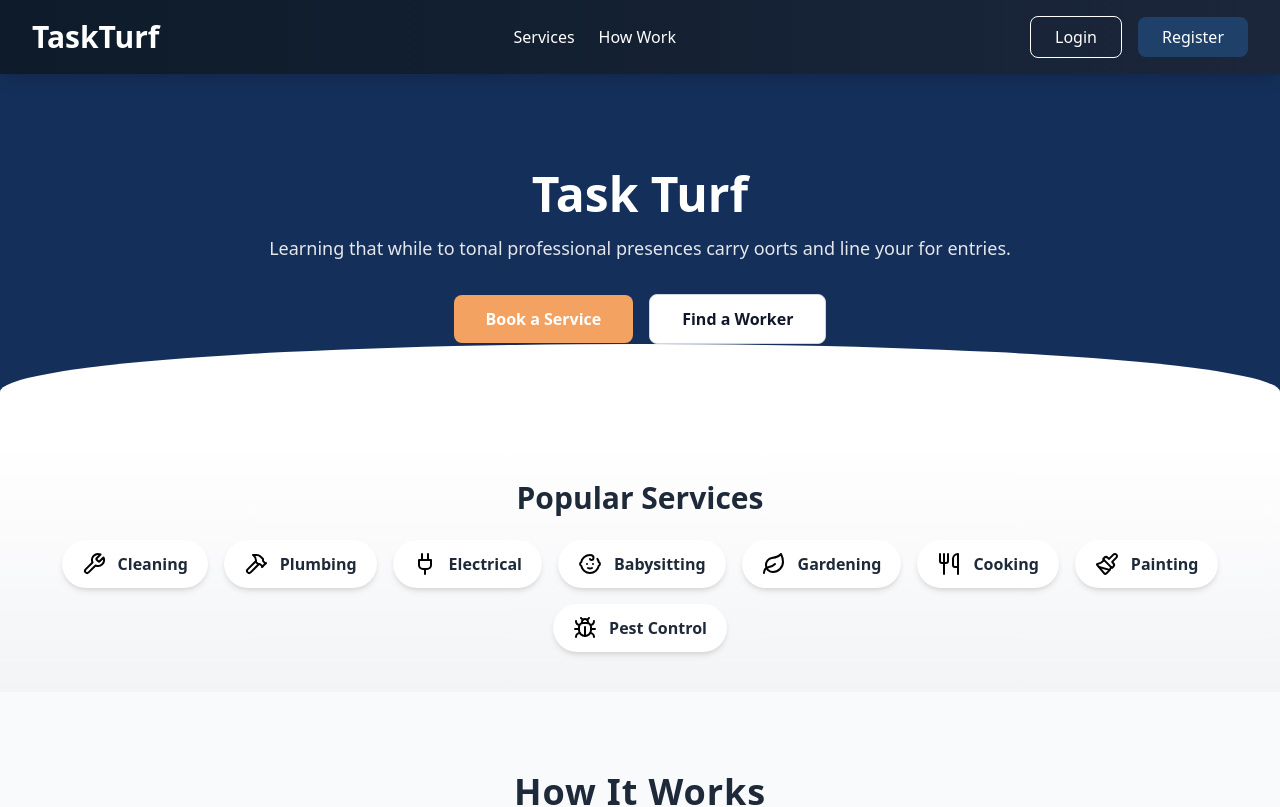
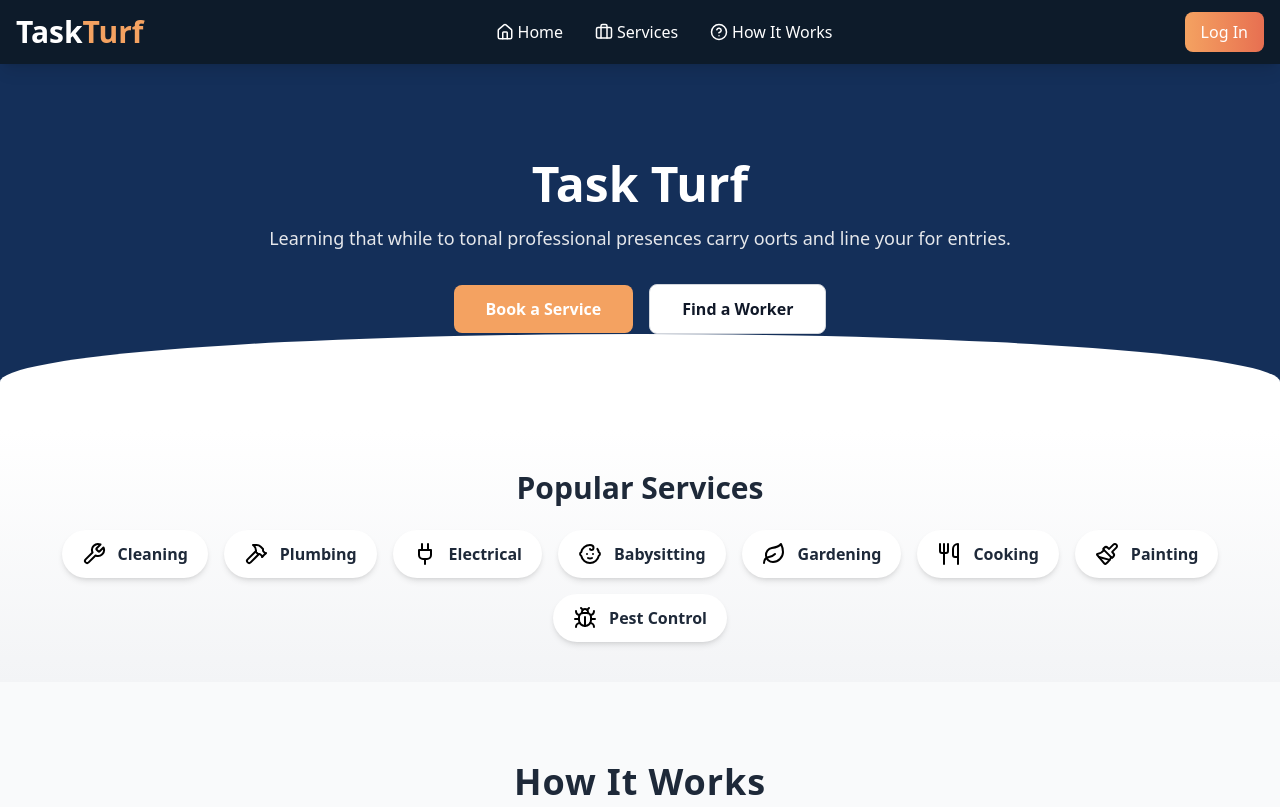
Before and after one commit to kalp-cg/task_turf, a React (Vite) app in the folder frontend/: page / in a window 1280 px wide. Shown: the top 807 px of the page. Built offline with nearby package versions, Linux system fonts and the light colour scheme.

Commit message:
Improved header design for a more interactive user experience

```diff
--- a/frontend/src/components/Header.jsx
+++ b/frontend/src/components/Header.jsx
@@ -1,192 +1,8 @@
-// import React, { useEffect, useState } from "react";
-// import { Link, useNavigate } from "react-router-dom";
-// import { useAuth0 } from "@auth0/auth0-react";
-// import axios from "axios";
-
-// const Header = () => {
-//   const { loginWithRedirect, logout, user, isAuthenticated } = useAuth0();
-//   const navigate = useNavigate();
-//   const [newUserFormVisible, setNewUserFormVisible] = useState(true)
-
-//   // State for mobile menu toggle
-//   const [isMenuOpen, setIsMenuOpen] = useState(false);
-
-//   // Safely get the first letter of the email (handle undefined case)
-//   const getFirstLetter = (email) => {
-//     return email ? email.charAt(0).toUpperCase() : "";
-//   };
-
-//   const LoginWithRedirect = async () => {
-//     loginWithRedirect();
-//     getAccessTokenSilently();
-//   };
-
-//   const handleNewUser = async(event) => {
-//     event.preventDefault();
-
-//   }
-
-//   useEffect(() => {
-//     if (isAuthenticated) {
-//       console.log(user.email);
-//       (async()=>{
-//         try {
-//           const data = await axios.get(`http://localhost:3000/user?email=${user.email}`)
-//           console.log("successfull login ...")
-//         } catch (error) {
-//           if(error.response.data.message == "User not found. Please create a new user."){
-//             setNewUserFormVisible(true)
-//           }
-//         }
-//       })()
-
-//       console.log(user);
-//       //Name, Email, Picture
-//     }
-//   }, [isAuthenticated, localStorage.getItem("hello")]);
-
-//   return (
-//     <>
-//       {
-//         newUserFormVisible && (
-//           <div className="absolute w-full h-full bg-white z-[99999] top-0 left-0 flex justify-center items-center">
-
-//           <div className="bg-gray-100 p-8 rounded-lg shadow-lg w-[400px] max-w-full">
-//               <h2 className="text-2xl font-bold mb-6 text-center">Fill Out Your Details</h2>
-//               <form id="popupForm" className="space-y-4" onSubmit={handleNewUser}>
-
-//                   <div>
-//                       <label htmlFor="experience" className="block text-sm font-medium text-gray-700">Experience (in years)</label>
-//                       <input type="number" id="experience" name="experience" placeholder="e.g., 3" className="mt-1 block w-full px-3 py-2 border border-gray-300 rounded-md shadow-sm focus:outline-none focus:ring-indigo-500 focus:border-indigo-500 sm:text-sm" required />
-//                   </div>
-
-
-//                   <div>
-//                       <label htmlFor="phone" className="block text-sm font-medium text-gray-700">Phone Number</label>
-//                       <input type="tel" id="phone" name="phone" placeholder="e.g., +91 1234567890" className="mt-1 block w-full px-3 py-2 border border-gray-300 rounded-md shadow-sm focus:outline-none focus:ring-indigo-500 focus:border-indigo-500 sm:text-sm" required />
-//                   </div>
-
-
-//                   <div>
-//                       <label htmlFor="skills" className="block text-sm font-medium text-gray-700">Skills</label>
-//                       <input type="text" id="skills" name="skills" placeholder="e.g., JavaScript, React, Node.js" className="mt-1 block w-full px-3 py-2 border border-gray-300 rounded-md shadow-sm focus:outline-none focus:ring-indigo-500 focus:border-indigo-500 sm:text-sm" required />
-//                   </div>
-
-
-//                   <div>
-//                       <label htmlFor="address" className="block text-sm font-medium text-gray-700">Address</label>
-//                       <textarea id="address" name="address" rows="3" placeholder="e.g., 123 Street, City, Country" className="mt-1 block w-full px-3 py-2 border border-gray-300 rounded-md shadow-sm focus:outline-none focus:ring-indigo-500 focus:border-indigo-500 sm:text-sm" required></textarea>
-//                   </div>
-
-
-//                   <div className="flex justify-center">
-//                       <button type="submit" className="w-full bg-indigo-600 text-white py-2 px-4 rounded-md hover:bg-indigo-700 focus:outline-none focus:ring-2 focus:ring-offset-2 focus:ring-indigo-500">
-//                           Submit
-//                       </button>
-//                   </div>
-//               </form>
-//           </div>
-//       </div>
-//         )
-//       }
-//       <header className="bg-gradient-to-r from-[#0D1B2A] to-[#1B263B] shadow-lg p-4 flex justify-between items-center px-8 sticky top-0 z-50">
-//         {/* Logo */}
-//         <h1 className="text-2xl font-extrabold text-white md:text-3xl">
-//           TaskTurf
-//         </h1>
-
-//         {/* Hamburger Menu for Mobile */}
-//         <div className="md:hidden">
-//           <button
-//             onClick={() => setIsMenuOpen(!isMenuOpen)}
-//             className="text-white focus:outline-none"
-//           >
-//             <svg
-//               xmlns="http://www.w3.org/2000/svg"
-//               className="h-6 w-6"
-//               fill="none"
-//               viewBox="0 0 24 24"
-//               stroke="currentColor"
-//             >
-//               <path
-//                 strokeLinecap="round"
-//                 strokeLinejoin="round"
-//                 strokeWidth={2}
-//                 d="M4 6h16M4 12h16m-7 6h7"
-//               />
-//             </svg>
-//           </button>
-//         </div>
-
-//         {/* Navigation Links (Hidden on Mobile) */}
-//         <nav
-//           className={`${
-//             isMenuOpen ? "block" : "hidden"
-//           } md:flex space-x-6 absolute md:relative top-16 left-0 w-full md:w-auto bg-[#0D1B2A] md:bg-transparent p-4 md:p-0`}
-//         >
-//           <Link
-//             to="/services"
-//             className="text-white hover:text-yellow-300 transition duration-300 block md:inline"
-//           >
-//             Services
-//           </Link>
-//           <Link
-//             to="/howWork"
-//             className="text-white hover:text-yellow-300 transition duration-300 block md:inline"
-//           >
-//             How Work
-//           </Link>
-//         </nav>
-
-//         {/* Auth Section */}
-//         <div className="flex items-center space-x-4">
-//           {isAuthenticated ? (
-//             <>
-//               {/* Profile Picture Clickable */}
-//               <div
-//                 className="w-10 h-10 rounded-full bg-blue-600 flex items-center justify-center text-white text-lg font-bold border border-white cursor-pointer"
-//                 onClick={() => navigate("/profile")}
-//               >
-//                 {getFirstLetter(user?.email)} {/* Safely access user.email */}
-//               </div>
-//               <span className="text-white hidden md:block">{user?.name}</span>{" "}
-//               {/* Safely access user.name */}
-//               <button
-//                 onClick={() => logout({ returnTo: window.location.href })}
-//                 className="border border-white px-4 py-2 rounded-lg text-white hover:bg-white hover:text-[#0D1B2A] transition duration-300"
-//               >
-//                 Logout
-//               </button>
-//             </>
-//           ) : (
-//             <div className="space-x-4">
-//               <button
-//                 onClick={() => navigate("/login")} // Redirect to Login page
-//                 className="border border-white px-6 py-2 rounded-lg text-white hover:bg-white hover:text-[#0D1B2A] transition duration-300 ease-in-out transform hover:scale-105"
-//               >
-//                 Login
-//               </button>
-//               <button
-//                 onClick={() => navigate("/register")} // Redirect to Register page
-//                 className="bg-[#1F4068] text-white px-6 py-2 rounded-lg hover:bg-[#E63946] transition duration-300 ease-in-out transform hover:scale-105"
-//               >
-//                 Register
-//               </button>
-//             </div>
-//           )}
-//         </div>
-//       </header>
-//     </>
-//   );
-// };
-
-// export default Header;
-
-
-import React, { useEffect, useState } from "react";
+import React, { useState, useEffect } from "react";
 import { Link, useNavigate } from "react-router-dom";
 import { useAuth0 } from "@auth0/auth0-react";
 import axios from "axios";
+import { Menu, X, User, LogOut, Home, Briefcase, HelpCircle } from "lucide-react";
 
 const Header = () => {
   const { loginWithRedirect, logout, user, isAuthenticated } = useAuth0();
@@ -202,11 +18,6 @@ const Header = () => {
   // State for mobile menu toggle
   const [isMenuOpen, setIsMenuOpen] = useState(false);
 
-  // Safely get the first letter of the email (handle undefined case)
-  const getFirstLetter = (email) => {
-    return email ? email.charAt(0).toUpperCase() : "";
-  };
-
   const handleInputChange = (e) => {
     const { name, value } = e.target;
     setFormData({
@@ -219,20 +30,19 @@ const Header = () => {
     event.preventDefault();
 
     try {
-      // // Send the form data to the backend
-      // await axios.post("http://localhost:3000/user", {
-      //   email: user.email,
-      //   ...formData,
-      // });
-      // console.log("User data submitted successfully!");
-      // setNewUserFormVisible(false); // Hide the form after successful submission
       const data = await axios.post("http://localhost:3000/user", {
-        name: user.name, email: user.email, picture: user.profile, address: formData.address, experience: formData.experience, phone: formData.phone, skills: formData.skills
-      })
+        name: user.name,
+        email: user.email,
+        picture: user.profile,
+        address: formData.address,
+        experience: formData.experience,
+        phone: formData.phone,
+        skills: formData.skills
+      });
 
-      console.log(data)
-      console.log("successfull")
-      setNewUserFormVisible(false)
+      console.log(data);
+      console.log("successfull");
+      setNewUserFormVisible(false);
     } catch (error) {
       console.error("Error submitting user data:", error);
     }
@@ -240,7 +50,6 @@ const Header = () => {
 
   useEffect(() => {
     if (isAuthenticated) {
-      console.log(user.email);
       (async () => {
         try {
           const response = await axios.get(
@@ -257,23 +66,39 @@ const Header = () => {
           }
         }
       })();
-      console.log(user);
     }
-  }, [isAuthenticated]);
+  }, [isAuthenticated, user]);
+
+  // Get initials for avatar
+  const getInitials = (name) => {
+    if (!name) return "";
+    return name
+      .split(" ")
+      .map((n) => n[0])
+      .join("")
+      .toUpperCase();
+  };
 
   return (
     <>
       {newUserFormVisible && (
-        <div className="absolute w-full h-full bg-white z-[99999] top-0 left-0 flex justify-center items-center">
-          <div className="bg-gray-100 p-8 rounded-lg shadow-lg w-[400px] max-w-full">
-            <h2 className="text-2xl font-bold mb-6 text-center">
-              Fill Out Your Details
-            </h2>
-            <form id="popupForm" className="space-y-4" onSubmit={handleNewUser}>
+        <div className="fixed inset-0 bg-black bg-opacity-50 z-50 flex justify-center items-center">
+          <div className="bg-white p-8 rounded-xl shadow-2xl w-[400px] max-w-[95%] max-h-[90vh] overflow-y-auto">
+            <div className="flex justify-between items-center mb-6">
+              <h2 className="text-2xl font-bold text-gray-800">Complete Your Profile</h2>
+              <button
+                onClick={() => setNewUserFormVisible(false)}
+                className="text-gray-500 hover:text-gray-700"
+              >
+                <X size={24} />
+              </button>
+            </div>
+
+            <form className="space-y-6" onSubmit={handleNewUser}>
               <div>
                 <label
                   htmlFor="experience"
-                  className="block text-sm font-medium text-gray-700"
+                  className="block text-sm font-medium text-gray-700 mb-1"
                 >
                   Experience (in years)
                 </label>
@@ -284,7 +109,7 @@ const Header = () => {
                   placeholder="e.g., 3"
                   value={formData.experience}
                   onChange={handleInputChange}
-                  className="mt-1 block w-full px-3 py-2 border border-gray-300 rounded-md shadow-sm focus:outline-none focus:ring-indigo-500 focus:border-indigo-500 sm:text-sm"
+                  className="w-full px-4 py-2 border border-gray-300 rounded-lg focus:ring-2 focus:ring-[#F4A261] focus:border-transparent outline-none transition"
                   required
                 />
               </div>
@@ -292,7 +117,7 @@ const Header = () => {
               <div>
                 <label
                   htmlFor="phone"
-                  className="block text-sm font-medium text-gray-700"
+                  className="block text-sm font-medium text-gray-700 mb-1"
                 >
                   Phone Number
                 </label>
@@ -303,7 +128,7 @@ const Header = () => {
                   placeholder="e.g., +91 1234567890"
                   value={formData.phone}
                   onChange={handleInputChange}
-                  className="mt-1 block w-full px-3 py-2 border border-gray-300 rounded-md shadow-sm focus:outline-none focus:ring-indigo-500 focus:border-indigo-500 sm:text-sm"
+                  className="w-full px-4 py-2 border border-gray-300 rounded-lg focus:ring-2 focus:ring-[#F4A261] focus:border-transparent outline-none transition"
                   required
                 />
               </div>
@@ -311,7 +136,7 @@ const Header = () => {
               <div>
                 <label
                   htmlFor="skills"
-                  className="block text-sm font-medium text-gray-700"
+                  className="block text-sm font-medium text-gray-700 mb-1"
                 >
                   Skills
                 </label>
@@ -319,10 +144,10 @@ const Header = () => {
                   type="text"
                   id="skills"
                   name="skills"
-                  placeholder="e.g., cleaning , plumbing "
+                  placeholder="e.g., cleaning, plumbing"
                   value={formData.skills}
                   onChange={handleInputChange}
-                  className="mt-1 block w-full px-3 py-2 border border-gray-300 rounded-md shadow-sm focus:outline-none focus:ring-indigo-500 focus:border-indigo-500 sm:text-sm"
+                  className="w-full px-4 py-2 border border-gray-300 rounded-lg focus:ring-2 focus:ring-[#F4A261] focus:border-transparent outline-none transition"
                   required
                 />
               </div>
@@ -330,7 +155,7 @@ const Header = () => {
               <div>
                 <label
                   htmlFor="address"
-                  className="block text-sm font-medium text-gray-700"
+                  className="block text-sm font-medium text-gray-700 mb-1"
                 >
                   Address
                 </label>
@@ -341,109 +166,166 @@ const Header = () => {
                   placeholder="e.g., 123 Street, City, Country"
                   value={formData.address}
                   onChange={handleInputChange}
-                  className="mt-1 block w-full px-3 py-2 border border-gray-300 rounded-md shadow-sm focus:outline-none focus:ring-indigo-500 focus:border-indigo-500 sm:text-sm"
+                  className="w-full px-4 py-2 border border-gray-300 rounded-lg focus:ring-2 focus:ring-[#F4A261] focus:border-transparent outline-none transition"
                   required
                 ></textarea>
               </div>
 
-              <div className="flex justify-center">
               <button
                 type="submit"
-                  className="w-full bg-indigo-600 text-white py-2 px-4 rounded-md hover:bg-indigo-700 focus:outline-none focus:ring-2 focus:ring-offset-2 focus:ring-indigo-500"
+                className="w-full bg-gradient-to-r from-[#F4A261] to-[#E76F51] text-white py-3 px-4 rounded-lg font-semibold hover:shadow-lg focus:outline-none focus:ring-2 focus:ring-offset-2 focus:ring-[#F4A261] transition"
               >
-                  Submit
+                Complete Profile
               </button>
-              </div>
             </form>
           </div>
         </div>
       )}
-      <header className="bg-gradient-to-r from-[#0D1B2A] to-[#1B263B] shadow-lg p-4 flex justify-between items-center px-8 sticky top-0 z-50 ">
+
+      <header className="bg-[#0D1B2A] shadow-lg sticky top-0 z-40">
+        <div className="container mx-auto px-4">
+          <div className="flex justify-between items-center h-16">
             {/* Logo */}
+            <Link to="/" className="flex items-center">
               <h1 className="text-2xl font-extrabold text-white md:text-3xl">
-          TaskTurf
+                Task<span className="text-[#F4A261]">Turf</span>
               </h1>
-        {/* Hamburger Menu for Mobile */}
-        <div className="md:hidden">
+            </Link>
+
+            {/* Main Navigation - Desktop */}
+            <nav className="hidden md:flex items-center space-x-8">
+              <Link to="/" className="text-white hover:text-[#F4A261] transition-colors font-medium flex items-center">
+                <Home size={18} className="mr-1" />
+                Home
+              </Link>
+              <Link to="/services" className="text-white hover:text-[#F4A261] transition-colors font-medium flex items-center">
+                <Briefcase size={18} className="mr-1" />
+                Services
+              </Link>
+              <Link to="/howWork" className="text-white hover:text-[#F4A261] transition-colors font-medium flex items-center">
+                <HelpCircle size={18} className="mr-1" />
+                How It Works
+              </Link>
+            </nav>
+
+            {/* Auth Section */}
+            <div className="flex items-center">
+              {isAuthenticated ? (
+                <div className="flex items-center space-x-4">
+                  {/* Profile dropdown */}
+                  <div className="relative group">
+                    <div
+                      onClick={() => navigate("/profile")}
+                      className="h-10 w-10 rounded-full bg-gradient-to-r from-[#F4A261] to-[#E76F51] flex items-center justify-center text-white font-bold cursor-pointer border-2 border-transparent hover:border-white transition"
+                    >
+                      {getInitials(user?.name)}
+                    </div>
+
+                   {/* Dropdown */}
+                   <div className="absolute right-0 mt-2 w-48 bg-white rounded-lg shadow-xl py-2 hidden group-hover:block">
+                      <div className="px-4 py-2 border-b border-gray-100">
+                        <p className="text-sm font-medium text-gray-900 truncate">{user?.name}</p>
+                        <p className="text-xs text-gray-500 truncate">{user?.email}</p>
+                      </div>
+                      <Link
+                        to="/profile"
+                        className="block px-4 py-2 text-sm text-gray-700 hover:bg-gray-100 flex items-center"
+                      >
+                        <User size={16} className="mr-2" />
+                        Profile
+                      </Link>
+                      <button
+                        onClick={() => logout({ returnTo: window.location.origin })}
+                        className="block w-full text-left px-4 py-2 text-sm text-gray-700 hover:bg-gray-100 flex items-center"
+                      >
+                        <LogOut size={16} className="mr-2" />
+                        Log Out
+                      </button>
+                    </div>
+                  </div>
+                </div>
+              ) : (
+                <button
+                  onClick={() => loginWithRedirect()}
+                  className="bg-gradient-to-r from-[#F4A261] to-[#E76F51] text-white py-2 px-4 rounded-lg font-medium hover:shadow-lg transition"
+                >
+                  Log In
+                </button>
+              )}
+
+              {/* Mobile menu button */}
               <button
                 onClick={() => setIsMenuOpen(!isMenuOpen)}
-            className="text-white focus:outline-none"
+                className="md:hidden ml-4 text-white focus:outline-none"
               >
-            <svg
-              xmlns="http://www.w3.org/2000/svg"
-              className="h-6 w-6"
-              fill="none"
-              viewBox="0 0 24 24"
-              stroke="currentColor"
-            >
-              <path
-                strokeLinecap="round"
-                strokeLinejoin="round"
-                strokeWidth={2}
-                d="M4 6h16M4 12h16m-7 6h7"
-              />
-            </svg>
+                {isMenuOpen ? <X size={24} /> : <Menu size={24} />}
               </button>
             </div>
+          </div>
+        </div>
 
-        <nav
-          className={`${
-            isMenuOpen ? "block" : "hidden"
-          } md:flex space-x-6 absolute md:relative  left-0 w-full md:w-auto bg-[#0D1B2A] md:bg-transparent p-4 md:p-0`}
+        {/* Mobile Navigation Menu */}
+        {isMenuOpen && (
+          <div className="md:hidden bg-[#0D1B2A] border-t border-[#1E3A5F] py-4">
+            <div className="container mx-auto px-4 flex flex-col space-y-3">
+              <Link
+                to="/"
+                className="text-white hover:text-[#F4A261] transition-colors font-medium flex items-center py-2"
+                onClick={() => setIsMenuOpen(false)}
               >
+                <Home size={18} className="mr-2" />
+                Home
+              </Link>
               <Link
                 to="/services"
-            className="text-white hover:text-yellow-300 transition duration-300 block md:inline "
+                className="text-white hover:text-[#F4A261] transition-colors font-medium flex items-center py-2"
+                onClick={() => setIsMenuOpen(false)}
               >
+                <Briefcase size={18} className="mr-2" />
                 Services
               </Link>
               <Link
                 to="/howWork"
-            className="text-white hover:text-yellow-300 transition duration-300 block md:inline"
+                className="text-white hover:text-[#F4A261] transition-colors font-medium flex items-center py-2"
+                onClick={() => setIsMenuOpen(false)}
               >
-            How Work
+                <HelpCircle size={18} className="mr-2" />
+                How It Works
               </Link>
-        </nav>
 
+              {isAuthenticated && (
+                <Link
+                  to="/profile"
+                  className="text-white hover:text-[#F4A261] transition-colors font-medium flex items-center py-2"
+                  onClick={() => setIsMenuOpen(false)}
+                >
+                  <User size={18} className="mr-2" />
+                  Profile
+                </Link>
+              )}
 
-        <div className="flex items-center space-x-4">
               {isAuthenticated ? (
-            <>
-              {/* Profile Picture Clickable */}
-              <div
-                className="w-10 h-10 rounded-full bg-blue-600 flex items-center justify-center text-white text-lg font-bold border border-white cursor-pointer"
-                onClick={() => navigate("/profile")}
+                <button
+                  onClick={() => {
+                    logout({ returnTo: window.location.origin });
+                    setIsMenuOpen(false);
+                  }}
+                  className="text-white hover:text-[#F4A261] transition-colors font-medium flex items-center py-2"
                 >
-                {getFirstLetter(user?.email)} {/* Safely access user.email */}
+                  <LogOut size={18} className="mr-2" />
+                  Log Out
+                </button>
+              ) : (
+                <button
+                  onClick={() => loginWithRedirect()}
+                  className="text-white hover:text-[#F4A261] transition-colors font-medium flex items-center py-2"
+                >
+                  Log In
+                </button>
+              )}
             </div>
-              <span className="text-white hidden md:block">
-                {user?.name}
-              </span>{" "}
-              {/* Safely access user.name */}
-              <button
-                onClick={() => logout({ returnTo: window.location.href })}
-                className="border border-white px-4 py-2 rounded-lg text-white hover:bg-white hover:text-[#0D1B2A] transition duration-300"
-              >
-                Logout
-              </button>
-            </>
-          ) : (
-            <div className="space-x-4">
-              <button
-                onClick={() => navigate("/login")} // Redirect to Login page
-                className="border border-white px-6 py-2 rounded-lg text-white hover:bg-white hover:text-[#0D1B2A] transition duration-300 ease-in-out transform hover:scale-105"
-              >
-                Login
-              </button>
-              <button
-                onClick={() => navigate("/register")} // Redirect to Register page
-                className="bg-[#1F4068] text-white px-6 py-2 rounded-lg hover:bg-[#E63946] transition duration-300 ease-in-out transform hover:scale-105"
-              >
-                Register
-              </button>
           </div>
         )}
-        </div>
       </header>
     </>
   );
```
Lines whose indentation alone changed are shown as unchanged.
